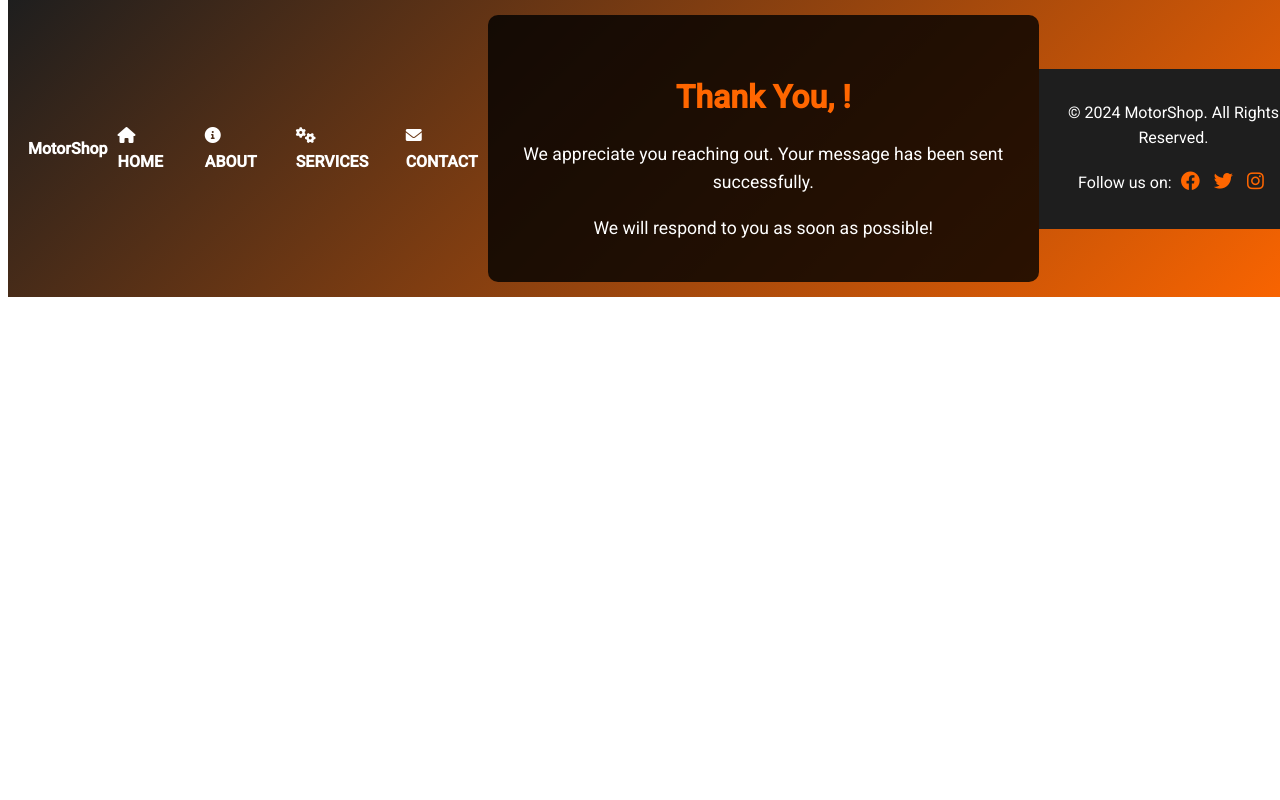
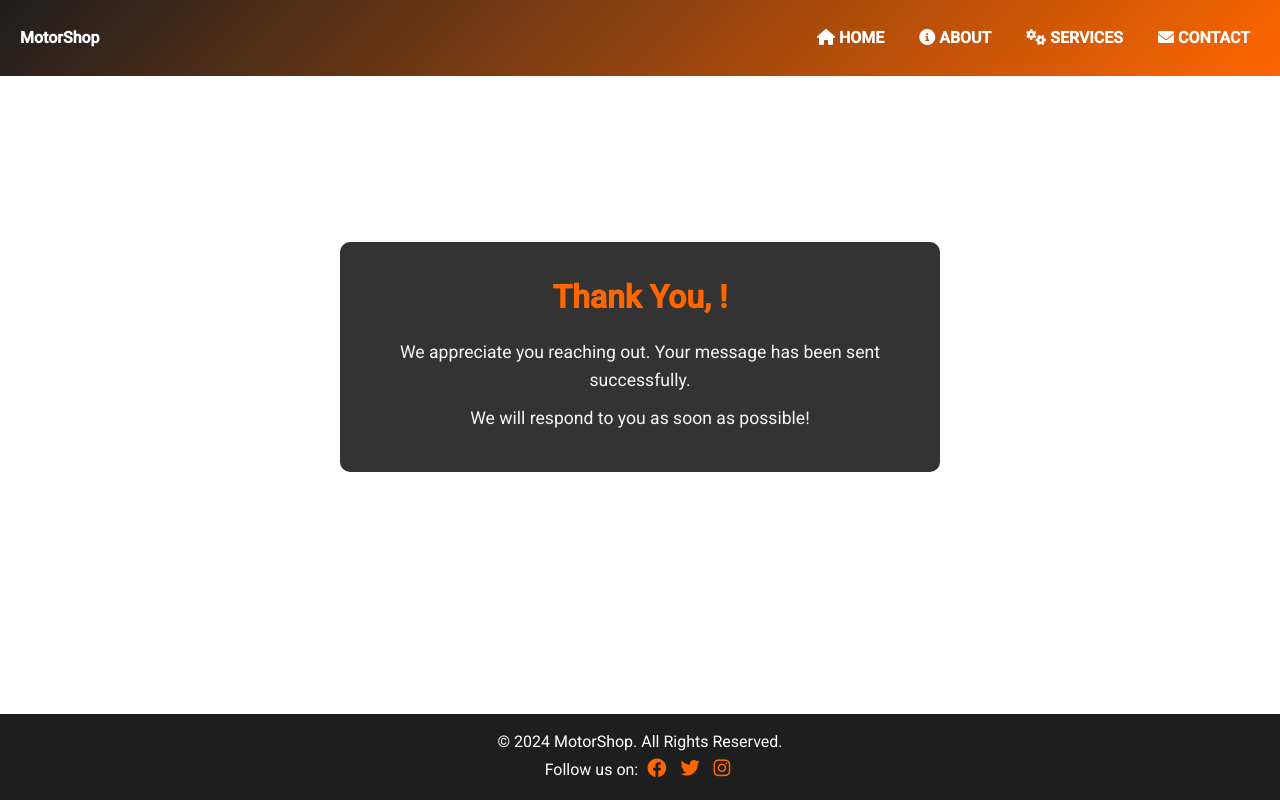
Before and after one commit to w3bcl4ss/san, a plain HTML site: page thanks.html in a window 1280 px wide. Drawn offline with Linux system fonts and the light colour scheme.

Commit message:
Update thanks.html

```diff
--- a/thanks.html
+++ b/thanks.html
@@ -4,11 +4,17 @@
     <meta charset="UTF-8">
     <meta name="viewport" content="width=device-width, initial-scale=1.0">
     <title>Thank You</title>
-     <link href="https://fonts.googleapis.com/css2?family=Roboto:wght@300;400;500&display=swap" rel="stylesheet">
+    <link href="https://fonts.googleapis.com/css2?family=Roboto:wght@300;400;500&display=swap" rel="stylesheet">
     <link rel="stylesheet" href="https://cdnjs.cloudflare.com/ajax/libs/font-awesome/6.0.0-beta3/css/all.min.css">
     <style>
-        body {
-             height: 100%;
+        /* Reset and Global Styles */
+        * {
+            margin: 0;
+            padding: 0;
+            box-sizing: border-box;
+        }
+        html, body {
+            height: 100%;
             font-family: 'Roboto', sans-serif;
             color: #f7f5f5;
             line-height: 1.6;
@@ -56,7 +62,13 @@
         }
 
         /* Thank You Section */
-
+        section.thank-you-message {
+            flex: 1;
+            display: flex;
+            justify-content: center;
+            align-items: center;
+            padding: 80px 20px;
+        }
         .thank-you-content {
             max-width: 600px;
             background: rgba(0, 0, 0, 0.8);
@@ -102,13 +114,17 @@
         <a href="services.html"><i class="fas fa-cogs" aria-label="Services"></i> Services</a>
         <a href="contact.html"><i class="fas fa-envelope" aria-label="Contact"></i> Contact</a>
     </nav>
-<body>
-   <div class="thank-you-content">
+</header>
+
+<section class="thank-you-message">
+    <div class="thank-you-content">
         <h2>Thank You, <span id="sender-name"></span>!</h2>
         <p>We appreciate you reaching out. Your message has been sent successfully.</p>
         <p>We will respond to you as soon as possible!</p>
     </div>
-    <footer>
+</section>
+
+<footer>
     <p>&copy; 2024 MotorShop. All Rights Reserved.</p>
     <p>Follow us on:
         <a href="#"><i class="fab fa-facebook" aria-label="Facebook"></i></a>
```
